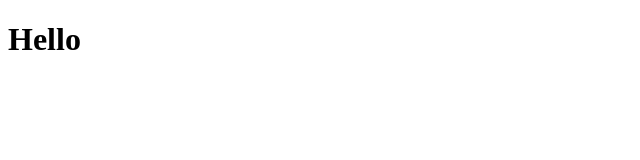
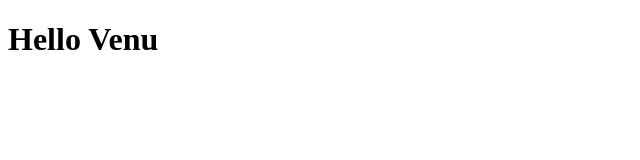
Before and after one commit to Venu171/Venu, a plain HTML site: page index.html in a window 1280 px wide. Shown: the whole page, without its empty margins (0-640 px from the left). Drawn offline with Linux system fonts and the light colour scheme.

Commit message:
Third Commit

```diff
--- a/index.html
+++ b/index.html
@@ -9,7 +9,7 @@
 </head>
 
 <body>
-    <h1>Hello</h1>
+    <h1>Hello Venu</h1>
 </body>
 
 </html>
```
